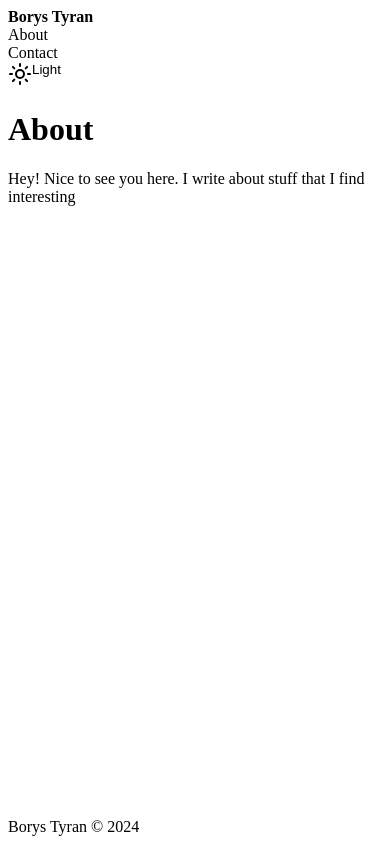
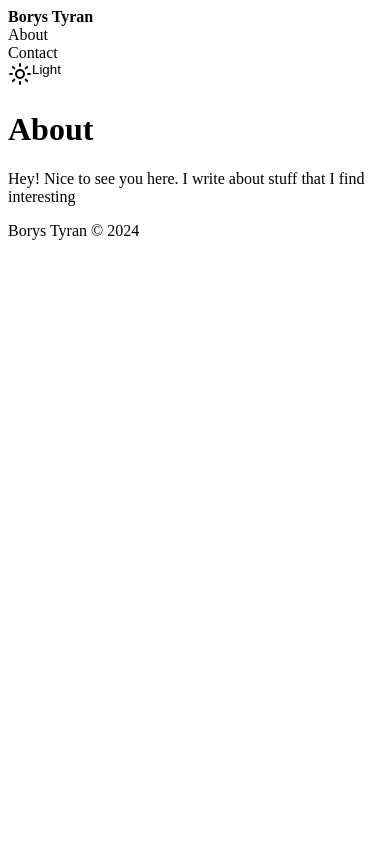
Before and after one commit to bortyr/btblog, a SvelteKit app: page /about in a window 390 px wide. Built offline with nearby package versions, Linux system fonts and the light colour scheme.

Commit message:
fix: mobile layout issue

```diff
--- a/src/routes/+layout.svelte
+++ b/src/routes/+layout.svelte
@@ -31,8 +31,6 @@
 	.layout {
 		height: 100%;
 		max-inline-size: 1440px;
-		display: grid;
-		grid-template-rows: auto 1fr auto;
 		margin-inline: auto;
 		padding-inline: var(--size-7);
 	}
```
